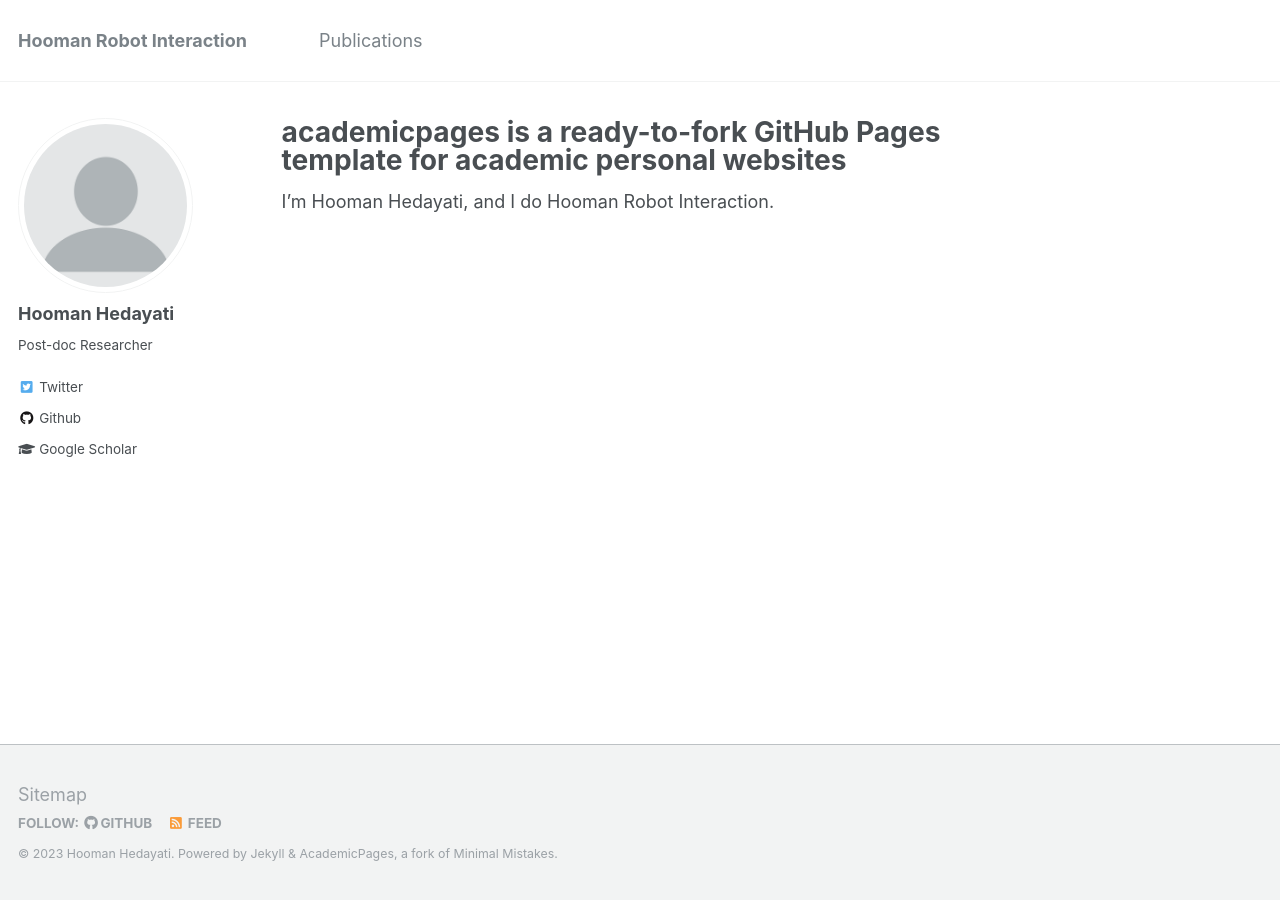
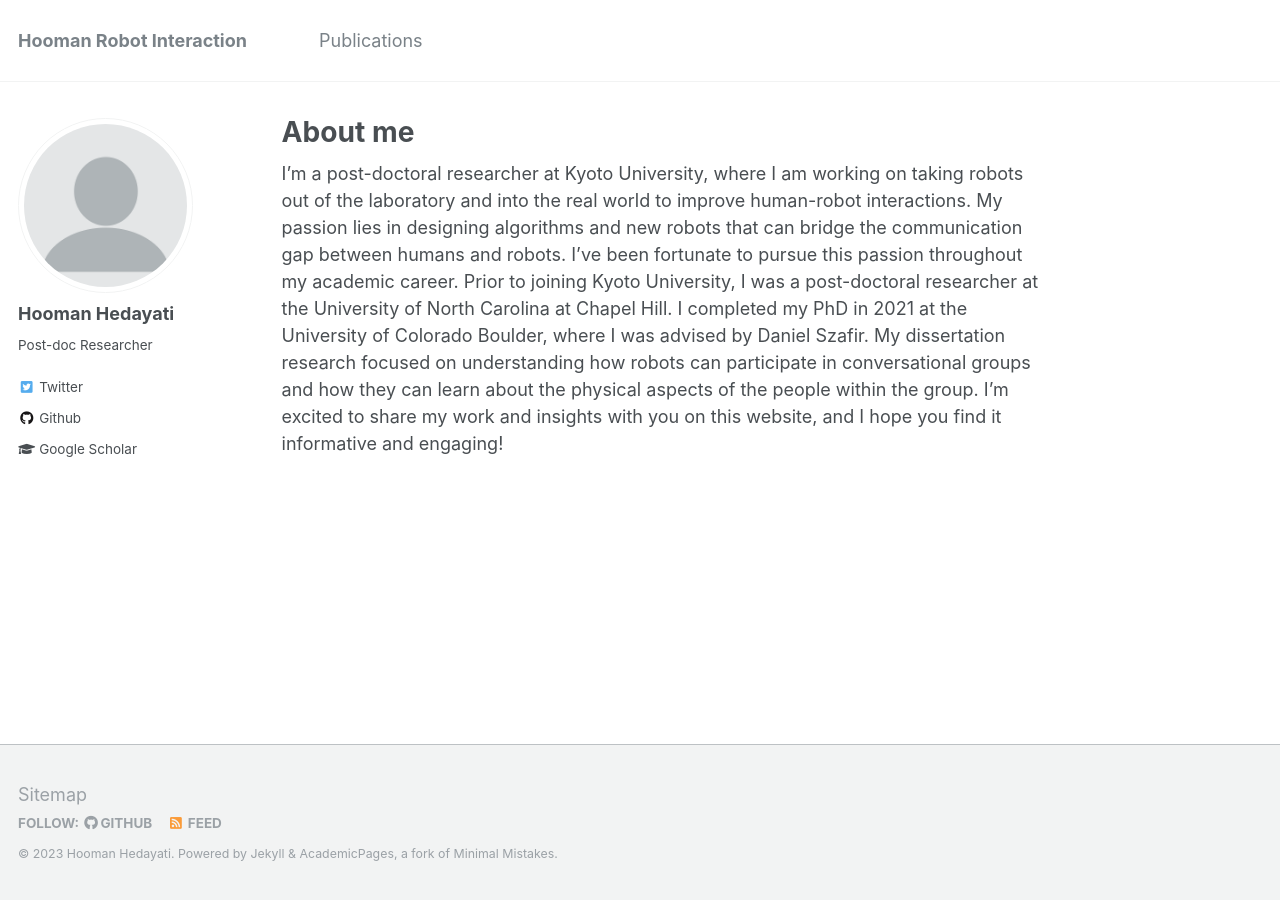
Before and after one commit to hooman202/hooman202.github.io, a Jekyll site: the page built from _pages/about.md, in a window 1280 px wide. Built offline with Jekyll 4.4.1, drawn with Linux system fonts in a browser that asks for light colours.

Commit message:
about me updated.

```diff
--- a/_pages/about.md
+++ b/_pages/about.md
@@ -1,6 +1,6 @@
 ---
 permalink: /
-title: "academicpages is a ready-to-fork GitHub Pages template for academic personal websites"
+title: "About me"
 excerpt: "About me"
 author_profile: true
 redirect_from:
@@ -8,4 +8,4 @@ redirect_from:
   - /about.html
 ---
 
-I'm Hooman Hedayati, and I do Hooman Robot Interaction.
+I'm a post-doctoral researcher at Kyoto University, where I am working on taking robots out of the laboratory and into the real world to improve human-robot interactions. My passion lies in designing algorithms and new robots that can bridge the communication gap between humans and robots. I've been fortunate to pursue this passion throughout my academic career. Prior to joining Kyoto University, I was a post-doctoral researcher at the University of North Carolina at Chapel Hill. I completed my PhD in 2021 at the University of Colorado Boulder, where I was advised by Daniel Szafir. My dissertation research focused on understanding how robots can participate in conversational groups and how they can learn about the physical aspects of the people within the group. I'm excited to share my work and insights with you on this website, and I hope you find it informative and engaging!
```
Also changed, not shown: CONTRIBUTING.md (deleted, +0 -5 lines), CHANGELOG.md (deleted).
